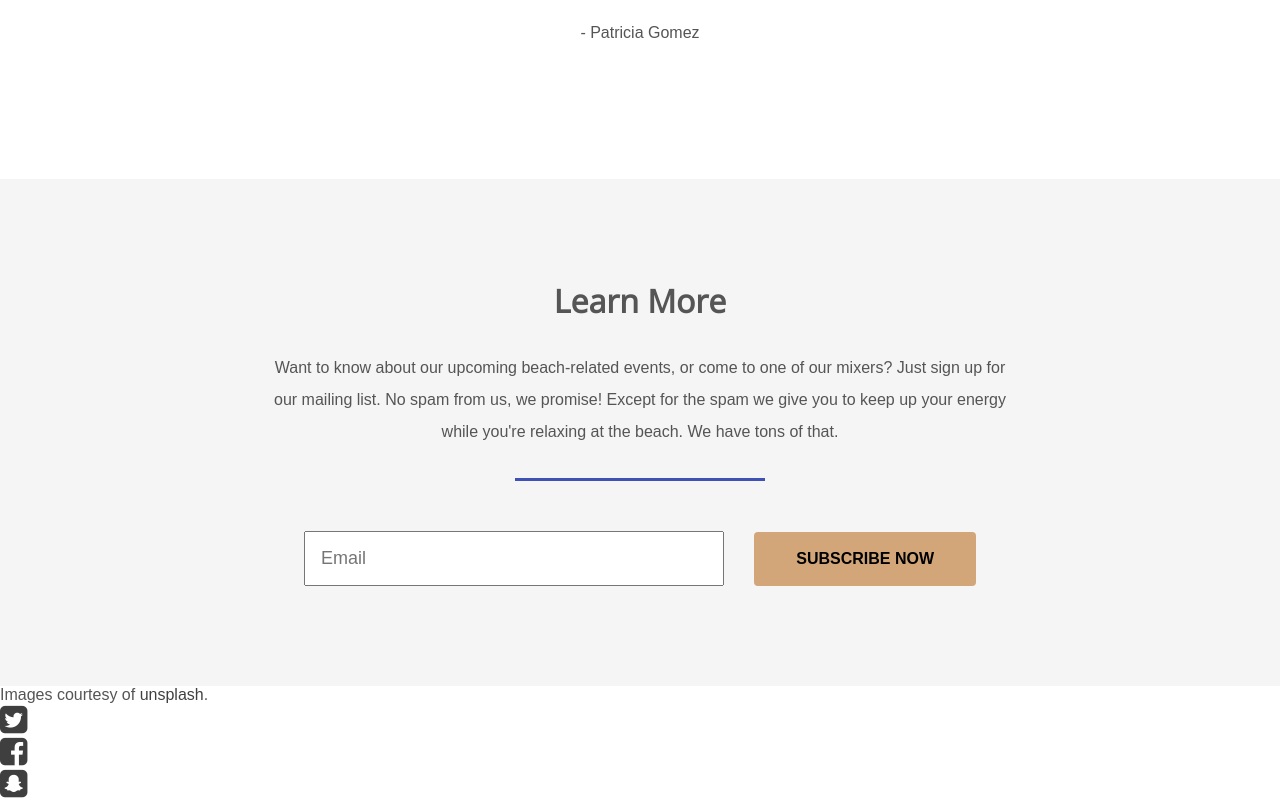
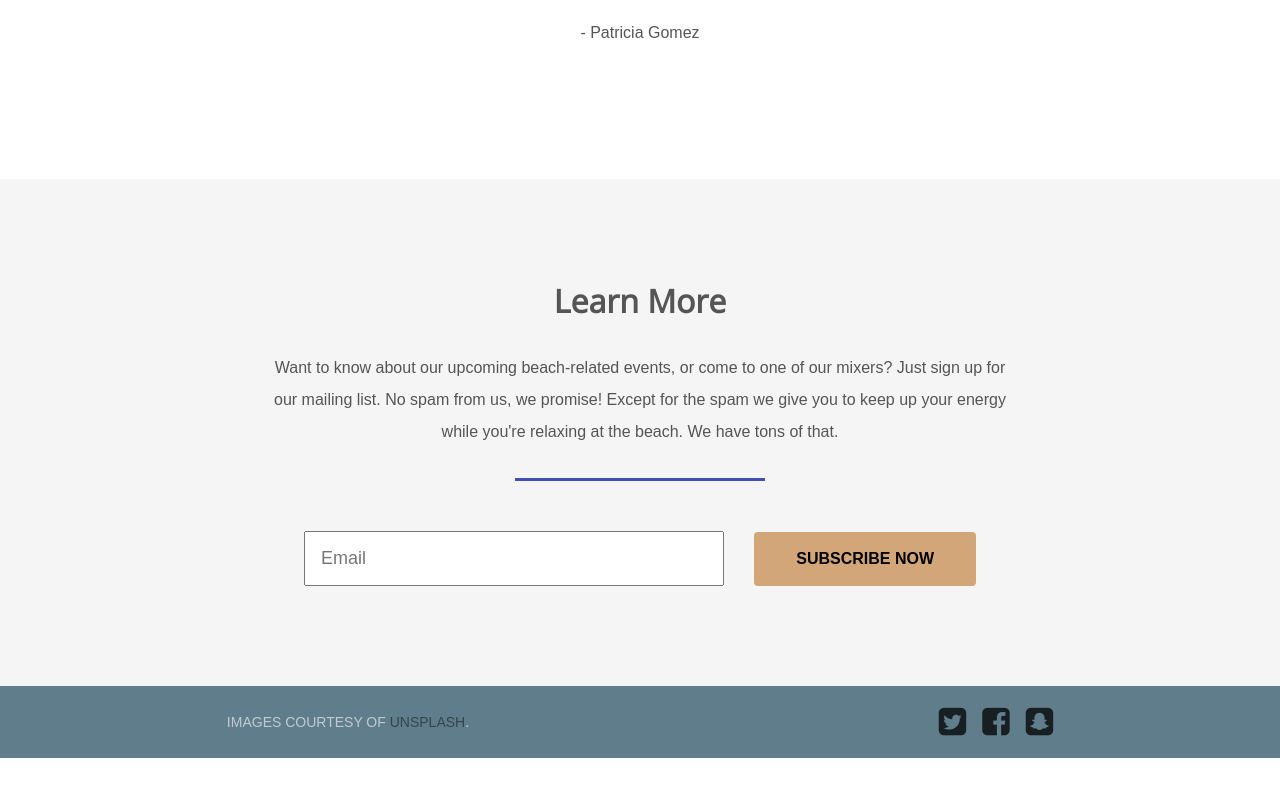
Before and after one commit to mikeytsou/startUpSite, a plain HTML site: page index.html in a window 1280 px wide. Shown: the part 3880-4680 px from the top of the page. After the commit the page ends 4638 px from the top, so only its background shows below. Drawn offline with nearby package versions, Linux system fonts and the light colour scheme.

Commit message:
Style the footer section

```diff
--- a/scss/style.scss
+++ b/scss/style.scss
@@ -220,3 +220,29 @@ header {
     flex: 1;
   }
 }
+
+/* Footer */
+footer {
+  display: flex;
+  align-items: center;
+  justify-content: space-around;
+  background-color: #607d8b;
+  color: #fff;
+  padding: 20px 0;
+
+  p {
+    text-transform: uppercase;
+    font-size: 14px;
+    opacity: 0.6;
+    align-self: center;
+  }
+
+  ul {
+    display: flex;
+    list-style: none;
+
+    li {
+      margin-left: 16px;
+    }
+  }
+}
```
Also changed, not shown: css/style.css, 1 other file.
